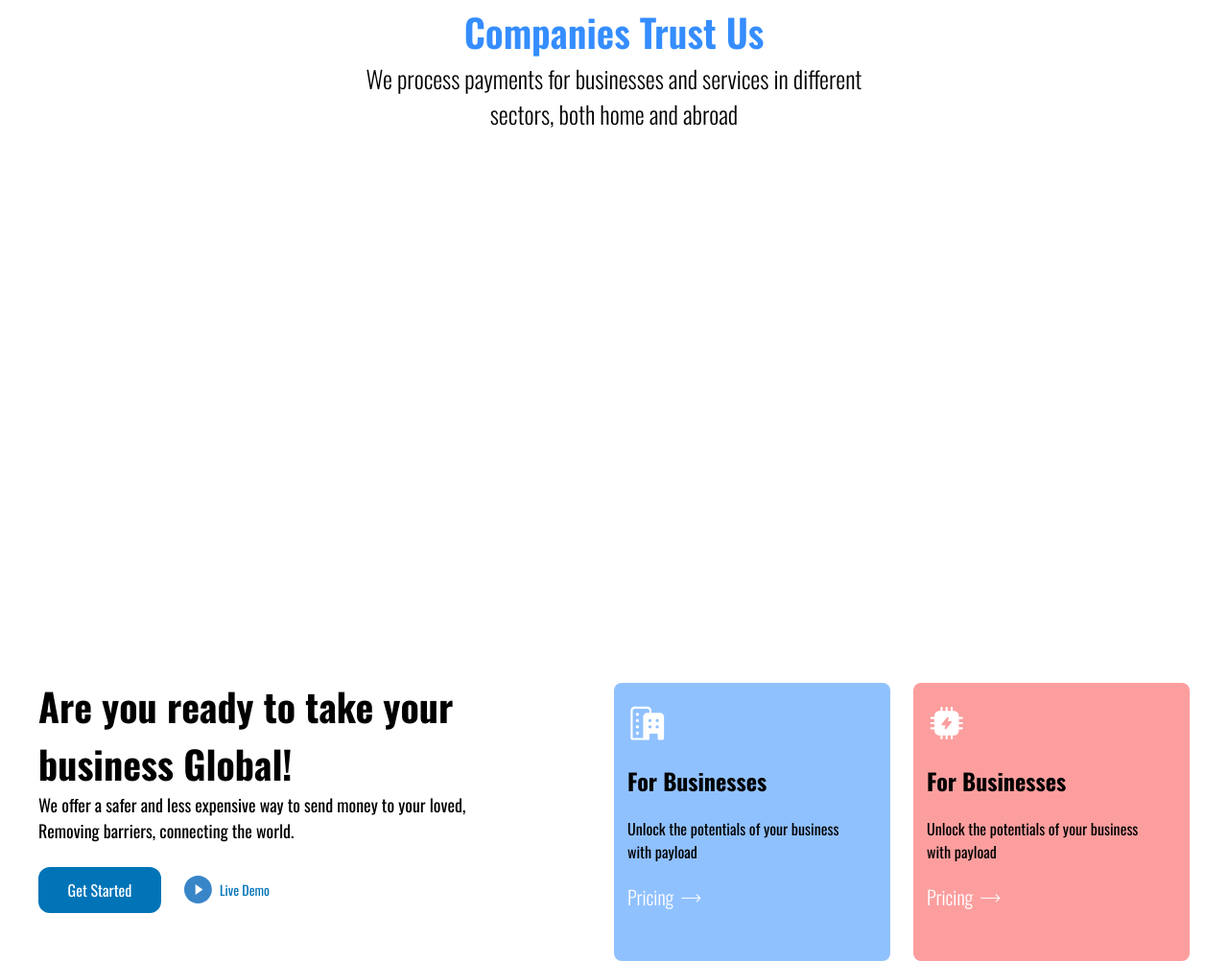
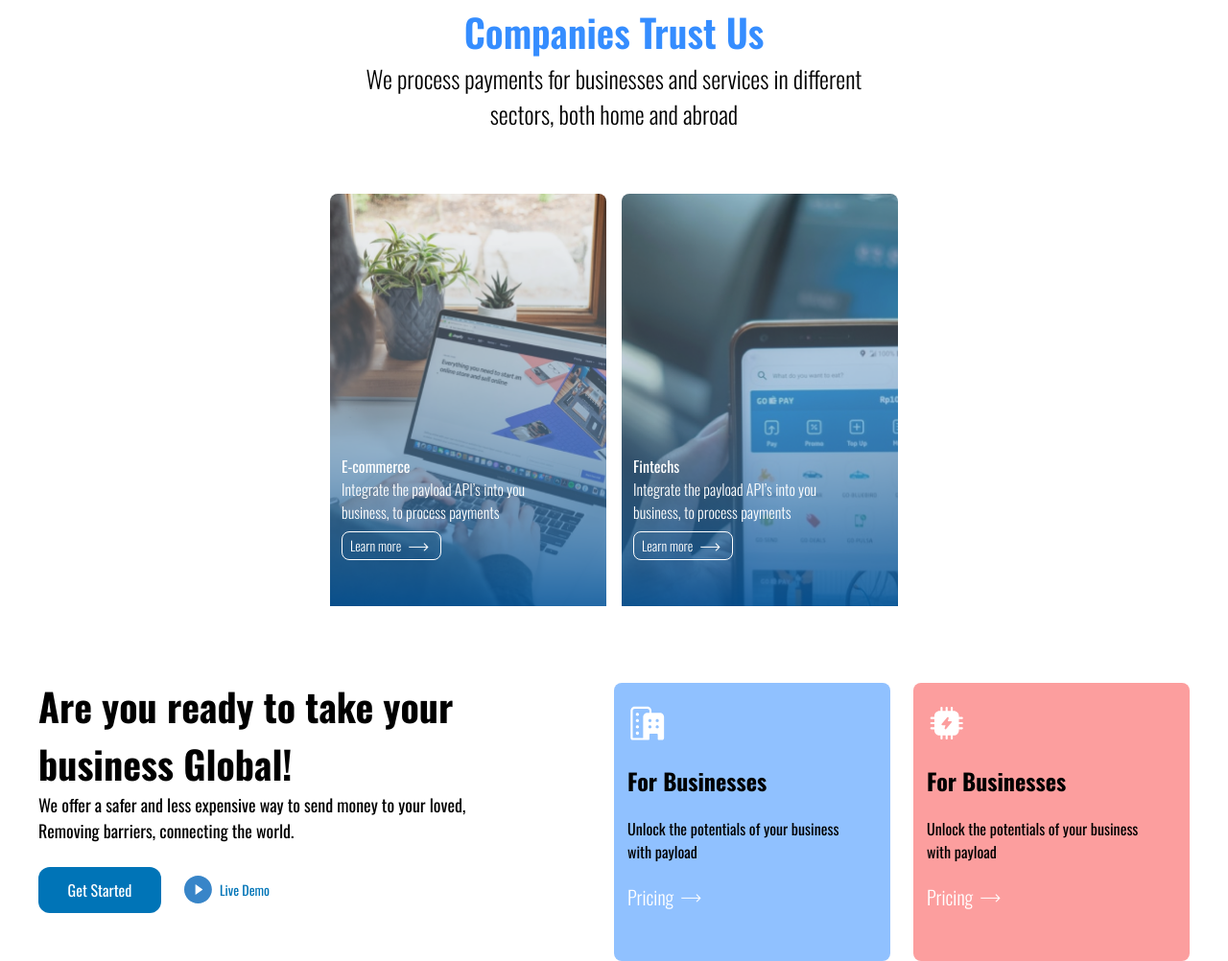
Before and after one commit to koenigscodes/payload-page, a website: page index.html in a window 1280 px wide. Shown: the part 1810-2812 px from the top of the page at 96% size. Drawn offline with nearby package versions, Linux system fonts and the light colour scheme; a web font is replaced by a local one.

Commit message:
fixing image paths

```diff
--- a/index.html
+++ b/index.html
@@ -233,7 +233,7 @@
               <button class="flex items-center  text-sm font-light cursor-pointer w-full max-w-26 px-2 py-1 gap-2 rounded-lg border-1 border-white">Learn more <img class="translate-y-0.5" src="./images/Line 2.png" alt="line"></button>
             </div>
           </div>
-          <div class="relative bg-[url('./images/Frame-15.png')] bg-no-repeat bg-cover bg-center w-full max-w-[330px] h-[430px] flex items-center justify-center rounded-t-lg">
+          <div class="relative bg-[url('/images/Frame-15.png')] bg-no-repeat bg-cover bg-center w-full max-w-[330px] h-[430px] flex items-center justify-center rounded-t-lg">
             <div class="absolute text-white bottom-12 left-3">
               <h3>E-commerce</h3>
               <p class="font-light mb-2 max-w-48">
@@ -243,7 +243,7 @@
               <button class="flex items-center text-sm font-light cursor-pointer w-full max-w-26 px-2 py-1 gap-2 rounded-lg border-1 border-white">Learn more <img class="translate-y-0.5" src="./images/Line 2.png" alt="line"></button>
             </div>
           </div>
-          <div class="relative bg-[url('./images/Frame-16.png')] bg-no-repeat bg-cover bg-center w-full max-w-[330px] h-[430px] flex items-center justify-center rounded-t-lg">
+          <div class="relative bg-[url('/images/Frame-16.png')] bg-no-repeat bg-cover bg-center w-full max-w-[330px] h-[430px] flex items-center justify-center rounded-t-lg">
             <div class="absolute text-white bottom-12 left-3">
               <h3>Fintechs</h3>
               <p class="font-light mb-2 max-w-48">
```
